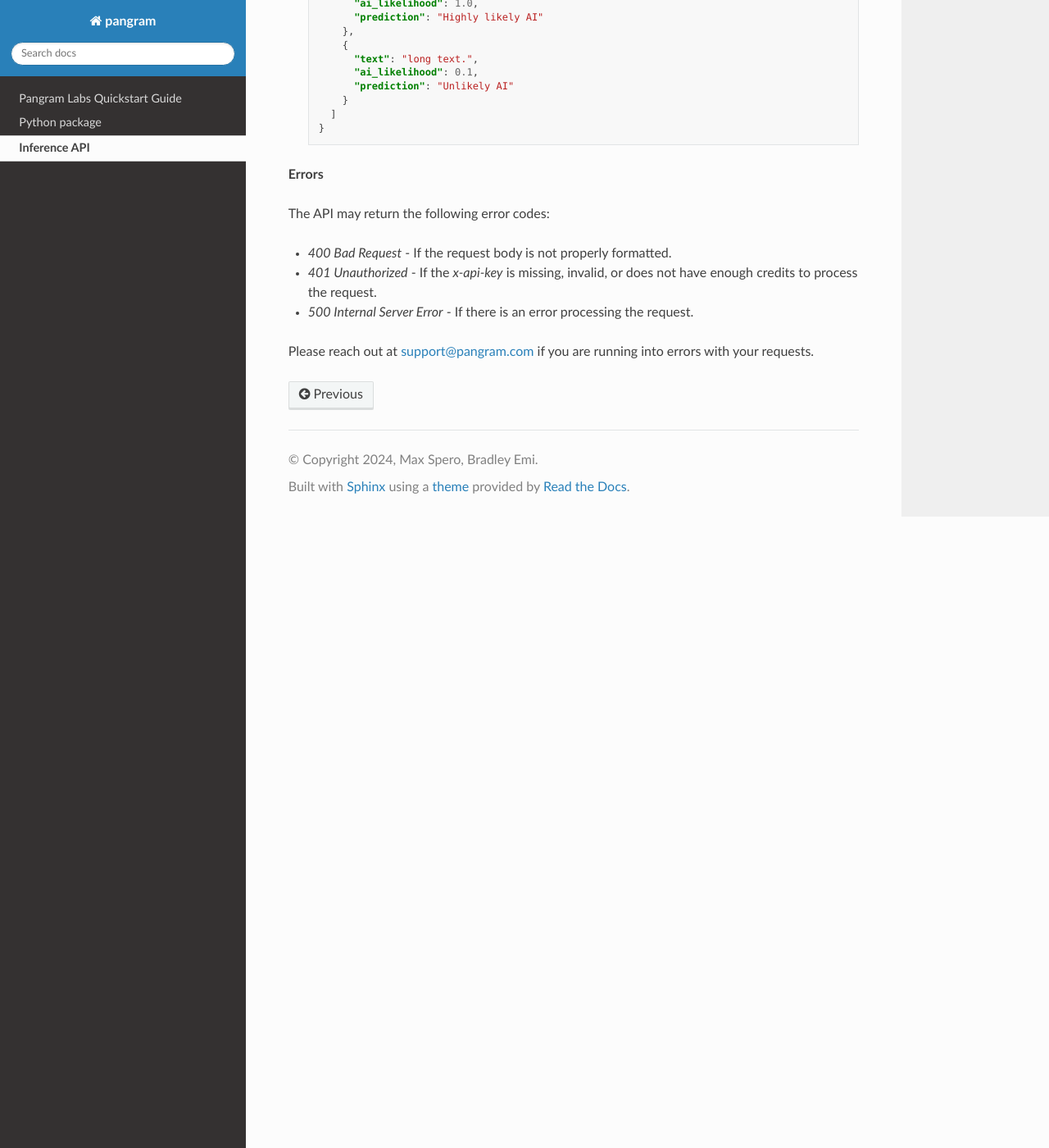
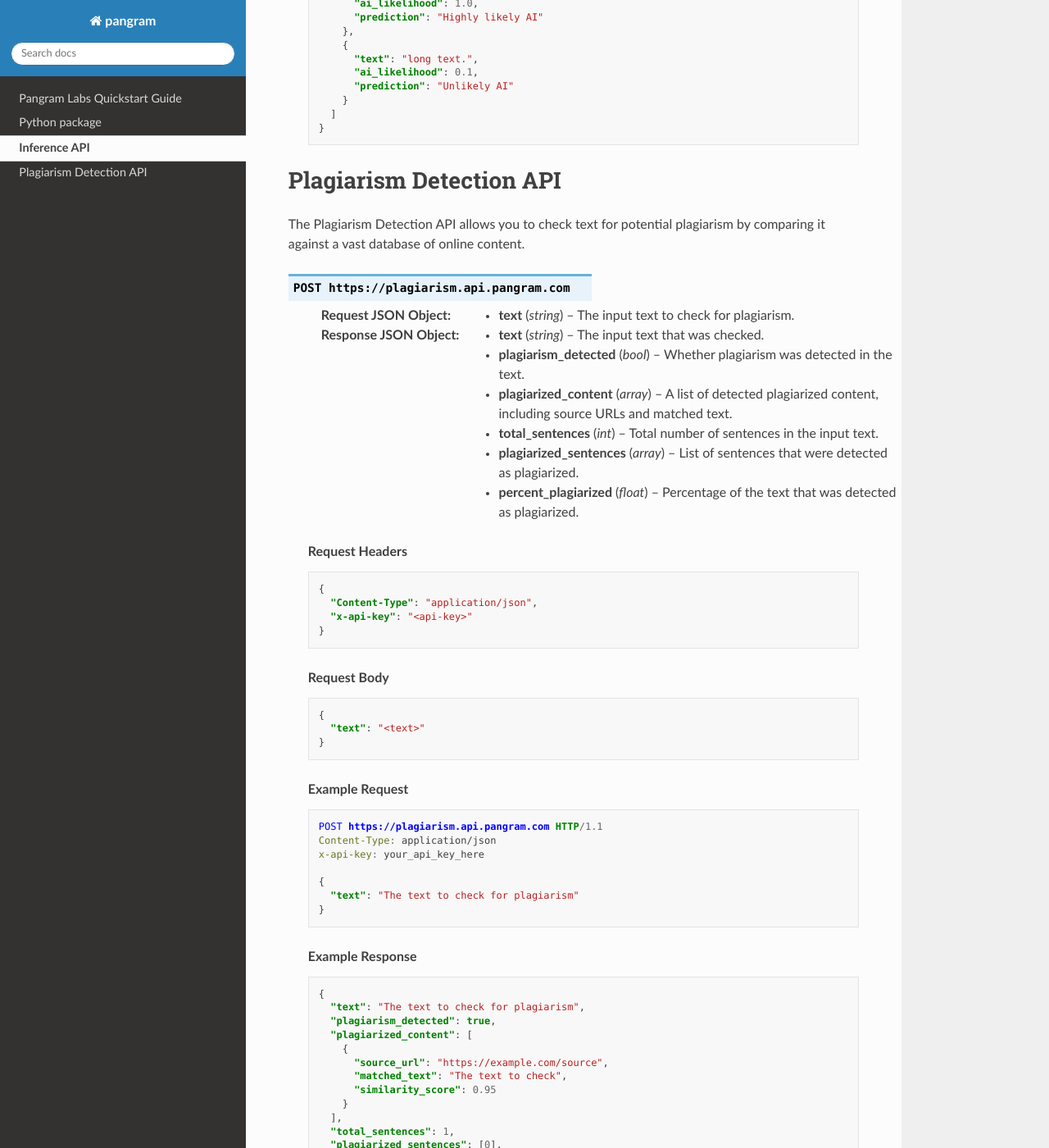
Before and after one commit to pangramlabs/pangram-sdk, a Sphinx documentation site: the page built from docs/api/rest.rst, in a window 1280 px wide and 1400 px high, scrolled down 3643 px. Shown: the whole window at 82% size. Built offline with Sphinx 7.4.7 and the Read the Docs theme 3.1.0, drawn with Linux system fonts in a browser that asks for light colours; some of the changed text lies outside the part shown.

Commit message:
Pangram Plagiarism Support

```diff
--- a/docs/api/rest.rst
+++ b/docs/api/rest.rst
@@ -183,6 +183,69 @@ The Inference API allows you to submit text and receive an AI likelihood score.
       ]
     }
 
+Plagiarism Detection API
+======================
+
+The Plagiarism Detection API allows you to check text for potential plagiarism by comparing it against a vast database of online content.
+
+.. http:post:: https://plagiarism.api.pangram.com
+
+  :<json string text: The input text to check for plagiarism.
+  :>json string text: The input text that was checked.
+  :>json bool plagiarism_detected: Whether plagiarism was detected in the text.
+  :>json array plagiarized_content: A list of detected plagiarized content, including source URLs and matched text.
+  :>json int total_sentences: Total number of sentences in the input text.
+  :>json array plagiarized_sentences: List of sentences that were detected as plagiarized.
+  :>json float percent_plagiarized: Percentage of the text that was detected as plagiarized.
+
+  **Request Headers**
+
+  .. code-block:: json
+
+    {
+      "Content-Type": "application/json",
+      "x-api-key": "<api-key>"
+    }
+
+  **Request Body**
+
+  .. code-block:: json
+
+    {
+      "text": "<text>"
+    }
+
+  **Example Request**
+
+  .. code-block:: http
+
+    POST https://plagiarism.api.pangram.com HTTP/1.1
+    Content-Type: application/json
+    x-api-key: your_api_key_here
+
+    {
+      "text": "The text to check for plagiarism"
+    }
+
+  **Example Response**
+
+  .. code-block:: json
+
+    {
+      "text": "The text to check for plagiarism",
+      "plagiarism_detected": true,
+      "plagiarized_content": [
+        {
+          "source_url": "https://example.com/source",
+          "matched_text": "The text to check",
+          "similarity_score": 0.95
+        }
+      ],
+      "total_sentences": 1,
+      "plagiarized_sentences": [0],
+      "percent_plagiarized": 100.0
+    }
+
 **Errors**
 
 The API may return the following error codes:
```
Also changed, not shown: docs/tutorial.rst (+27 -0 lines), 1 other file.
